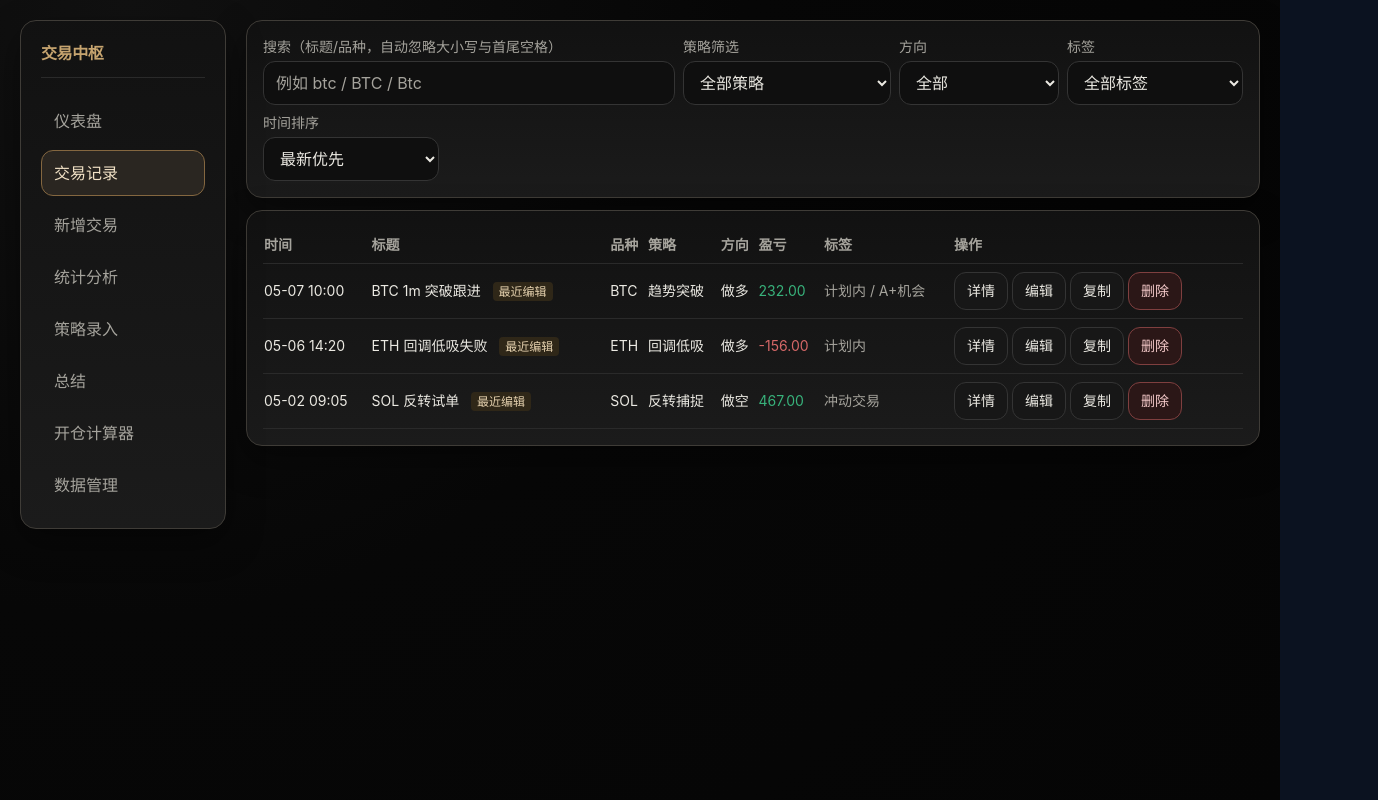
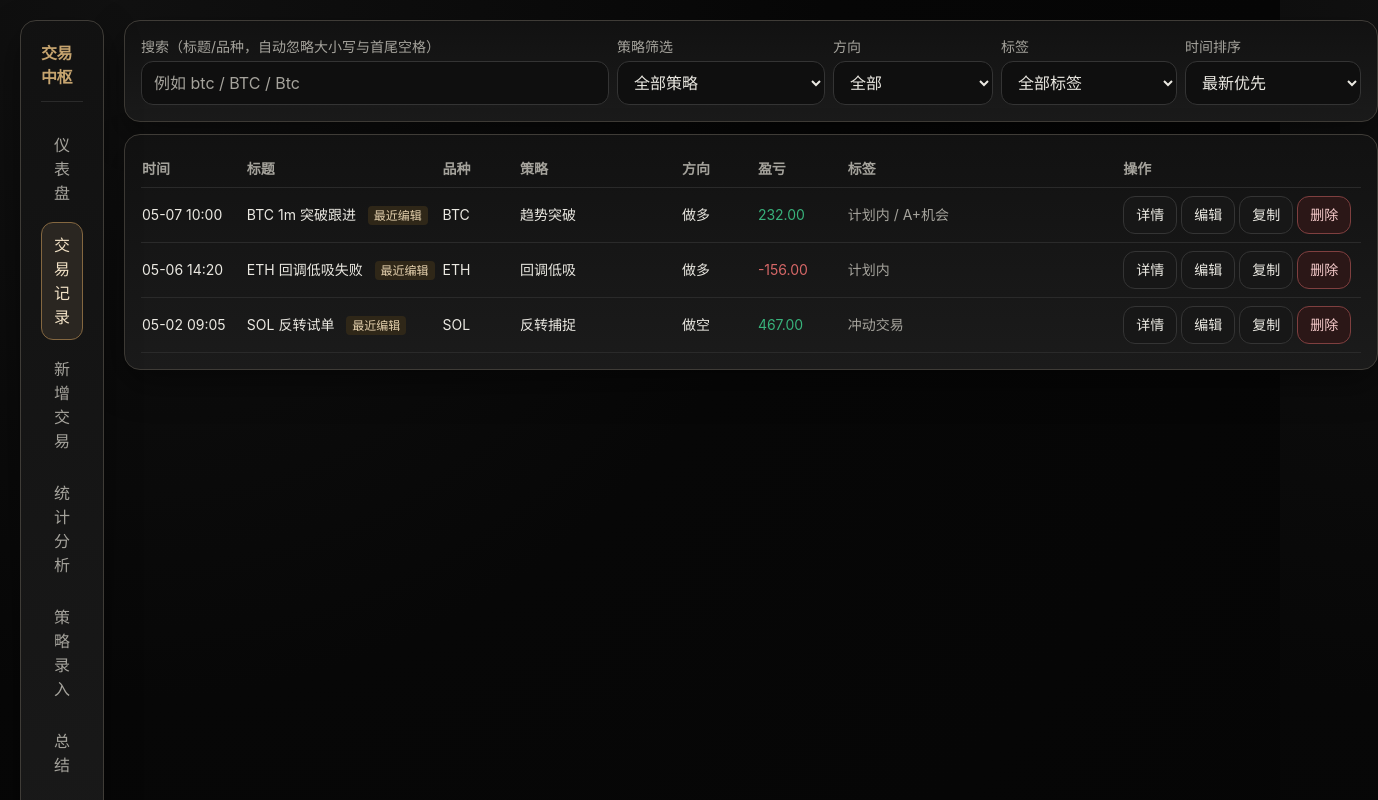
Before and after one commit to clm031102-source/-, a React (Vite) app: page /trades in a window 1280 px wide. Shown: the top 800 px of the page, 1378 px wide, since content can reach past the window. Built offline with nearby package versions, Linux system fonts and the light colour scheme.

Commit message:
优化交易列表列布局并汉化统计小标题

```diff
--- a/src/pages/AnalyticsPage.tsx
+++ b/src/pages/AnalyticsPage.tsx
@@ -90,7 +90,7 @@ export function AnalyticsPage() {
       <Card className="flex flex-wrap items-end justify-between gap-3">
         <div>
           <h2 className="text-2xl font-semibold gold-text">统计分析</h2>
-          <p className="muted">按品种、策略、setup、mistake、方向、情绪与时间拆解盈亏来源</p>
+          <p className="muted">按品种、策略、入场形态、复盘失误、方向、情绪与时间拆解盈亏来源</p>
         </div>
         <div className="flex items-center gap-3">
           <p className="text-sm muted">当前数据范围：{filtered.length} 笔</p>
@@ -103,8 +103,8 @@ export function AnalyticsPage() {
           <div className="grid gap-2 md:grid-cols-3 xl:grid-cols-10">
             <Select value={filters.symbol} onChange={(e) => setFilters({ ...filters, symbol: e.target.value })}><option value="all">全部品种</option>{uniqueSymbols.map((s) => <option key={s}>{s}</option>)}</Select>
             <Select value={filters.strategy} onChange={(e) => setFilters({ ...filters, strategy: e.target.value })}><option value="all">全部策略</option>{strategies.map((s) => <option key={s.id} value={s.id}>{s.name}</option>)}</Select>
-            <Select value={filters.setup} onChange={(e) => setFilters({ ...filters, setup: e.target.value })}><option value="all">全部setup</option>{uniqueSetups.map((s) => <option key={s}>{s}</option>)}</Select>
-            <Select value={filters.mistake} onChange={(e) => setFilters({ ...filters, mistake: e.target.value })}><option value="all">全部mistake</option>{uniqueMistakes.map((s) => <option key={s}>{s}</option>)}</Select>
+            <Select value={filters.setup} onChange={(e) => setFilters({ ...filters, setup: e.target.value })}><option value="all">全部入场形态</option>{uniqueSetups.map((s) => <option key={s}>{s}</option>)}</Select>
+            <Select value={filters.mistake} onChange={(e) => setFilters({ ...filters, mistake: e.target.value })}><option value="all">全部复盘失误</option>{uniqueMistakes.map((s) => <option key={s}>{s}</option>)}</Select>
             <Select value={filters.direction} onChange={(e) => setFilters({ ...filters, direction: e.target.value })}><option value="all">全部方向</option><option>做多</option><option>做空</option></Select>
             <Select value={filters.tag} onChange={(e) => setFilters({ ...filters, tag: e.target.value })}><option value="all">全部标签</option>{uniqueTags.map((t) => <option key={t}>{t}</option>)}</Select>
             <Select value={filters.follows} onChange={(e) => setFilters({ ...filters, follows: e.target.value })}><option value="all">系统符合度</option><option value="true">符合系统</option><option value="false">不符合系统</option></Select>
@@ -119,10 +119,10 @@ export function AnalyticsPage() {
         <Card><p className="muted text-xs">总交易</p><p className="mt-1 text-2xl font-semibold">{overview.totalTrades}</p></Card>
         <Card><p className="muted text-xs">总盈亏</p><p className={`mt-1 text-2xl font-semibold ${overview.totalPnl >= 0 ? 'stat-good' : 'stat-bad'}`}>{overview.totalPnl.toFixed(2)}</p></Card>
         <Card><p className="muted text-xs">胜率</p><p className="mt-1 text-2xl font-semibold">{overview.winRate.toFixed(1)}%</p></Card>
-        <Card><p className="muted text-xs">Expectancy</p><p className="mt-1 text-2xl font-semibold">{overview.expectancy.toFixed(2)}</p></Card>
-        <Card><p className="muted text-xs">Avg Winner</p><p className="mt-1 text-2xl font-semibold stat-good">{overview.avgWinner.toFixed(2)}</p></Card>
-        <Card><p className="muted text-xs">Avg Loser</p><p className="mt-1 text-2xl font-semibold stat-bad">{overview.avgLoser.toFixed(2)}</p></Card>
-        <Card><p className="muted text-xs">Profit Factor</p><p className="mt-1 text-2xl font-semibold">{overview.profitFactor.toFixed(2)}</p></Card>
+        <Card><p className="muted text-xs">单笔期望</p><p className="mt-1 text-2xl font-semibold">{overview.expectancy.toFixed(2)}</p></Card>
+        <Card><p className="muted text-xs">平均盈利单</p><p className="mt-1 text-2xl font-semibold stat-good">{overview.avgWinner.toFixed(2)}</p></Card>
+        <Card><p className="muted text-xs">平均亏损单</p><p className="mt-1 text-2xl font-semibold stat-bad">{overview.avgLoser.toFixed(2)}</p></Card>
+        <Card><p className="muted text-xs">盈亏比系数</p><p className="mt-1 text-2xl font-semibold">{overview.profitFactor.toFixed(2)}</p></Card>
       </div>
 
       <div className="grid gap-3 xl:grid-cols-2">
@@ -132,8 +132,8 @@ export function AnalyticsPage() {
 
       <div className="grid gap-3 xl:grid-cols-3">
         <Card><h3 className="mb-2 font-semibold">品种表现</h3><div className="h-56"><ResponsiveContainer><BarChart data={symbolData}><CartesianGrid /><XAxis dataKey="name" stroke="#9b9587" /><YAxis stroke="#9b9587" /><Tooltip {...tooltipStyle} /><Bar dataKey="pnl" fill={chartPalette.gold} /></BarChart></ResponsiveContainer></div></Card>
-        <Card><h3 className="mb-2 font-semibold">策略 / setup 表现</h3><div className="h-56"><ResponsiveContainer><BarChart data={setupData}><CartesianGrid /><XAxis dataKey="name" stroke="#9b9587" /><YAxis stroke="#9b9587" /><Tooltip {...tooltipStyle} /><Bar dataKey="pnl" fill={chartPalette.green} /></BarChart></ResponsiveContainer></div></Card>
-        <Card><h3 className="mb-2 font-semibold">mistake 表现</h3><div className="h-56"><ResponsiveContainer><BarChart data={mistakeData}><CartesianGrid /><XAxis dataKey="name" stroke="#9b9587" /><YAxis stroke="#9b9587" /><Tooltip {...tooltipStyle} /><Bar dataKey="pnl" fill={chartPalette.red} /></BarChart></ResponsiveContainer></div></Card>
+        <Card><h3 className="mb-2 font-semibold">入场形态表现</h3><div className="h-56"><ResponsiveContainer><BarChart data={setupData}><CartesianGrid /><XAxis dataKey="name" stroke="#9b9587" /><YAxis stroke="#9b9587" /><Tooltip {...tooltipStyle} /><Bar dataKey="pnl" fill={chartPalette.green} /></BarChart></ResponsiveContainer></div></Card>
+        <Card><h3 className="mb-2 font-semibold">复盘失误表现</h3><div className="h-56"><ResponsiveContainer><BarChart data={mistakeData}><CartesianGrid /><XAxis dataKey="name" stroke="#9b9587" /><YAxis stroke="#9b9587" /><Tooltip {...tooltipStyle} /><Bar dataKey="pnl" fill={chartPalette.red} /></BarChart></ResponsiveContainer></div></Card>
       </div>
 
       <div className="grid gap-3 xl:grid-cols-3">
--- a/src/pages/TradesPage.tsx
+++ b/src/pages/TradesPage.tsx
@@ -22,6 +22,7 @@ export function TradesPage() {
   const [direction, setDirection] = useState<'all' | '做多' | '做空'>('all');
   const [tag, setTag] = useState('all');
   const [sortBy, setSortBy] = useState<'desc' | 'asc'>('desc');
+  const [expandedTags, setExpandedTags] = useState<Record<string, boolean>>({});
 
   const uniqueTags = useMemo(() => [...new Set(trades.flatMap((t) => t.tags || []))], [trades]);
 
@@ -73,29 +74,53 @@ export function TradesPage() {
 
       <Card>
         <div className="overflow-x-auto">
-          <table className="w-full min-w-[980px] text-left text-sm">
+          <table className="w-full min-w-[1220px] text-left text-sm">
             <thead>
               <tr className="border-b border-[var(--line-soft)] muted">
-                <th className="py-2">时间</th>
-                <th>标题</th>
-                <th>品种</th>
-                <th>策略</th>
-                <th>方向</th>
-                <th>盈亏</th>
-                <th>标签</th>
+                <th className="w-[110px] py-2 whitespace-nowrap">时间</th>
+                <th className="w-[240px]">标题</th>
+                <th className="w-[90px] whitespace-nowrap">品种</th>
+                <th className="w-[190px] whitespace-nowrap">策略</th>
+                <th className="w-[88px] whitespace-nowrap">方向</th>
+                <th className="w-[100px] whitespace-nowrap">盈亏</th>
+                <th className="w-[340px]">标签</th>
                 <th className="w-[290px]">操作</th>
               </tr>
             </thead>
             <tbody>
               {filtered.map((t) => (
                 <tr key={t.id} className="table-row-hover border-b border-[var(--line-soft)]">
-                  <td className="py-3">{dayjs(t.tradeDate).format('MM-DD HH:mm')}</td>
+                  <td className="py-3 whitespace-nowrap">{dayjs(t.tradeDate).format('MM-DD HH:mm')}</td>
                   <td>{t.title} {dayjs(t.updatedAt).isAfter(dayjs().subtract(2, 'day')) && <span className="ml-2 rounded bg-[#2f2718] px-1.5 py-0.5 text-xs text-[#e6d2af]">最近编辑</span>}</td>
-                  <td>{t.symbol}</td>
-                  <td>{strategies.find((s) => s.id === t.strategyId)?.name ?? '-'}</td>
-                  <td>{t.direction}</td>
-                  <td className={t.pnl >= 0 ? 'stat-good' : 'stat-bad'}>{t.pnl.toFixed(2)}</td>
-                  <td className="muted">{(t.tags || []).join(' / ') || '-'}</td>
+                  <td className="whitespace-nowrap">{t.symbol}</td>
+                  <td className="whitespace-nowrap">{strategies.find((s) => s.id === t.strategyId)?.name ?? '-'}</td>
+                  <td className="whitespace-nowrap">{t.direction}</td>
+                  <td className={`whitespace-nowrap ${t.pnl >= 0 ? 'stat-good' : 'stat-bad'}`}>{t.pnl.toFixed(2)}</td>
+                  <td className="muted">
+                    {(() => {
+                      const tags = t.tags || [];
+                      if (!tags.length) return '-';
+                      const expanded = expandedTags[t.id];
+                      const primaryTags = tags.slice(0, 3);
+                      const showTags = expanded ? tags : primaryTags;
+                      const hasMore = tags.length > primaryTags.length;
+                      return (
+                        <div className="flex items-start gap-1">
+                          <span className="leading-6">{showTags.join(' / ')}</span>
+                          {hasMore && (
+                            <button
+                              type="button"
+                              className="mt-0.5 inline-flex h-5 w-5 items-center justify-center rounded border border-[var(--line-soft)] text-xs text-[var(--text-muted)] transition hover:border-[#5f5648] hover:text-[var(--text-main)]"
+                              aria-label={expanded ? '收起标签' : '展开标签'}
+                              onClick={() => setExpandedTags((prev) => ({ ...prev, [t.id]: !prev[t.id] }))}
+                            >
+                              {expanded ? '▲' : '▼'}
+                            </button>
+                          )}
+                        </div>
+                      );
+                    })()}
+                  </td>
                   <td className="space-x-1 py-2">
                     <Button onClick={() => setSelected(t.id)}>详情</Button>
                     <Button onClick={() => setEditing(t.id)}>编辑</Button>
```
